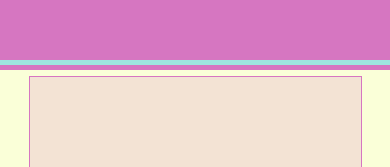
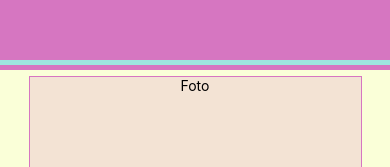
Before and after one commit to Leana05/Proyect_movil, a React Native app in the folder GlexPet/: screen / in a window 390 px wide. Shown: the top 167 px of the page. Built offline with nearby package versions, Linux system fonts and the light colour scheme.

Commit message:
Para hacer pull main

```diff
--- a/GlexPet/src/screens/User.js
+++ b/GlexPet/src/screens/User.js
@@ -8,7 +8,7 @@ const User = () => {
             <View style={stylesUser.decorative2}></View>
 
             <View style={stylesUser.data_container}>
-
+                <View><Text>Foto</Text></View>
             </View>
         </ScrollView>
     )
```
Also changed, not shown: GlexPet/package.json (+6 -3 lines), 1 other file (tests, documents, lock files or other folders).
